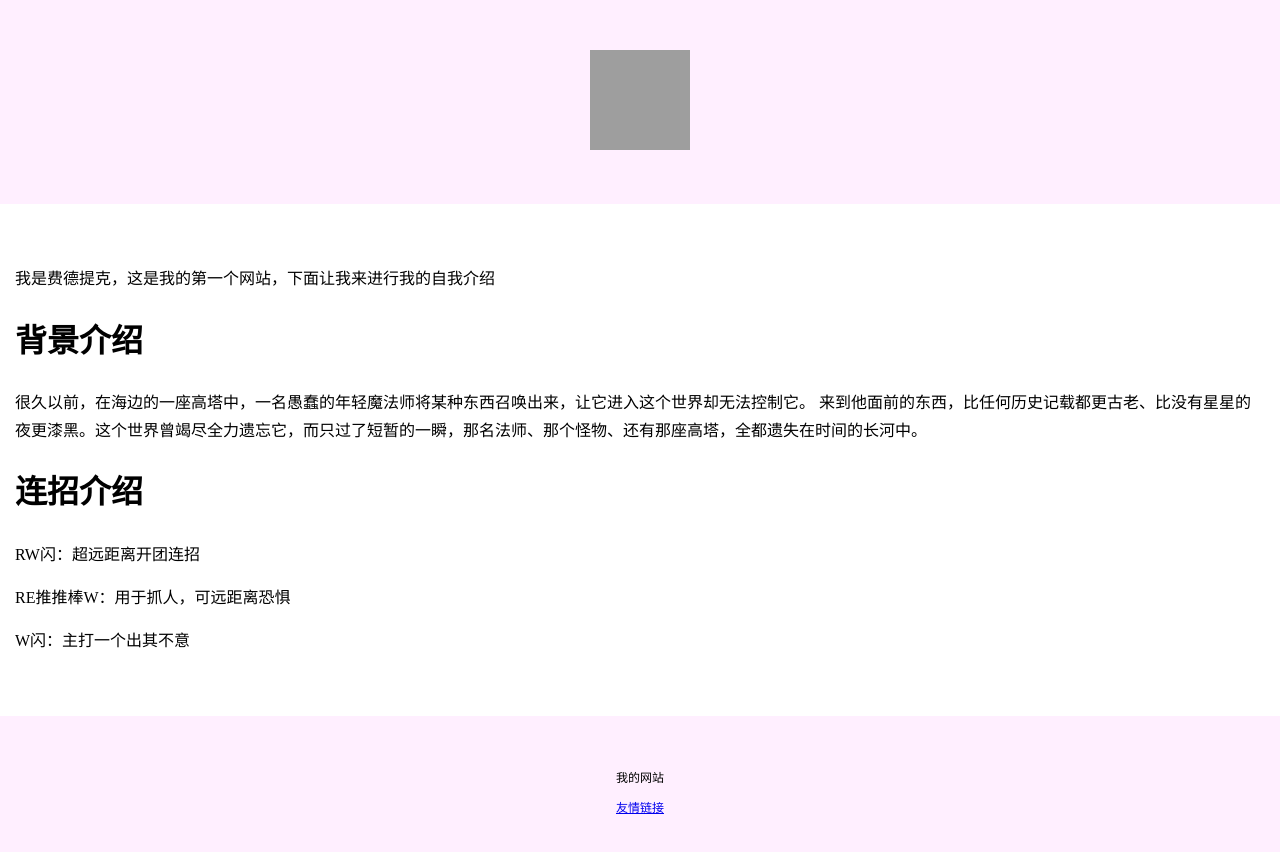
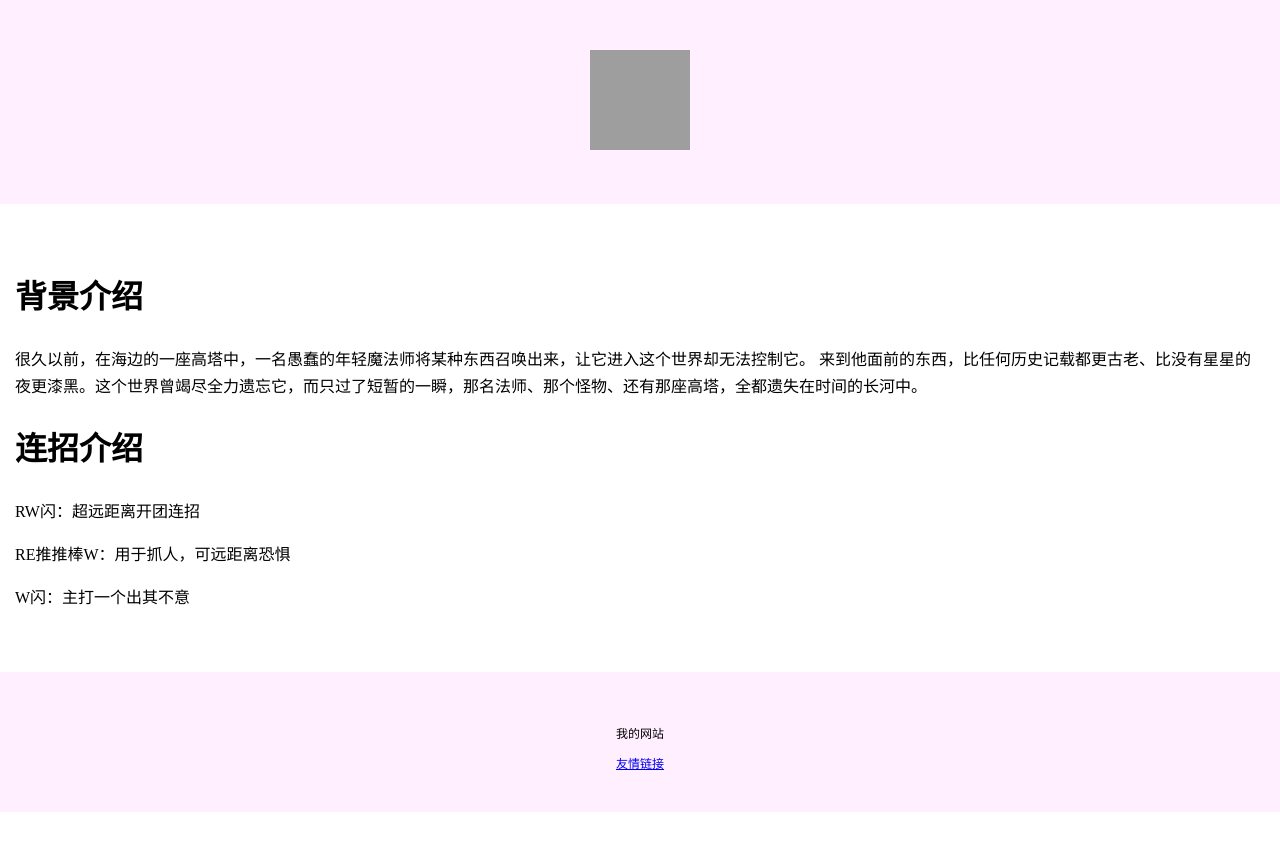
Before and after one commit to King-xxz/re001, a plain HTML site: page index.html in a window 1280 px wide. After the commit the page ends 812 px from the top, so only its background shows below. Drawn offline with Linux system fonts and the light colour scheme; grey boxes are pictures that could not be loaded.

Commit message:
Update index.html

```diff
--- a/index.html
+++ b/index.html
@@ -24,7 +24,7 @@
     padding:15px;
     line-height:1.7;
     ">
-      <p>我是费德提克，这是我的第一个网站，下面让我来进行我的自我介绍</p>
+
       <h1>背景介绍</h1>
       <p>很久以前，在海边的一座高塔中，一名愚蠢的年轻魔法师将某种东西召唤出来，让它进入这个世界却无法控制它。
 来到他面前的东西，比任何历史记载都更古老、比没有星星的夜更漆黑。这个世界曾竭尽全力遗忘它，而只过了短暂的一瞬，那名法师、那个怪物、还有那座高塔，全都遗失在时间的长河中。</p>
```
